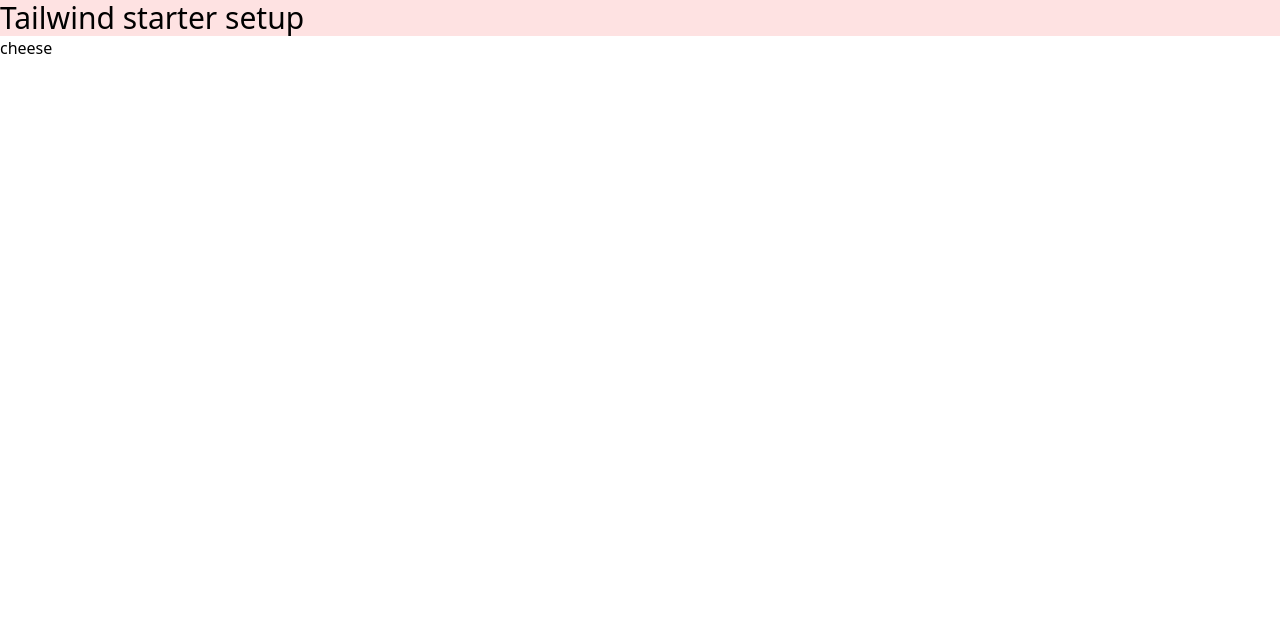
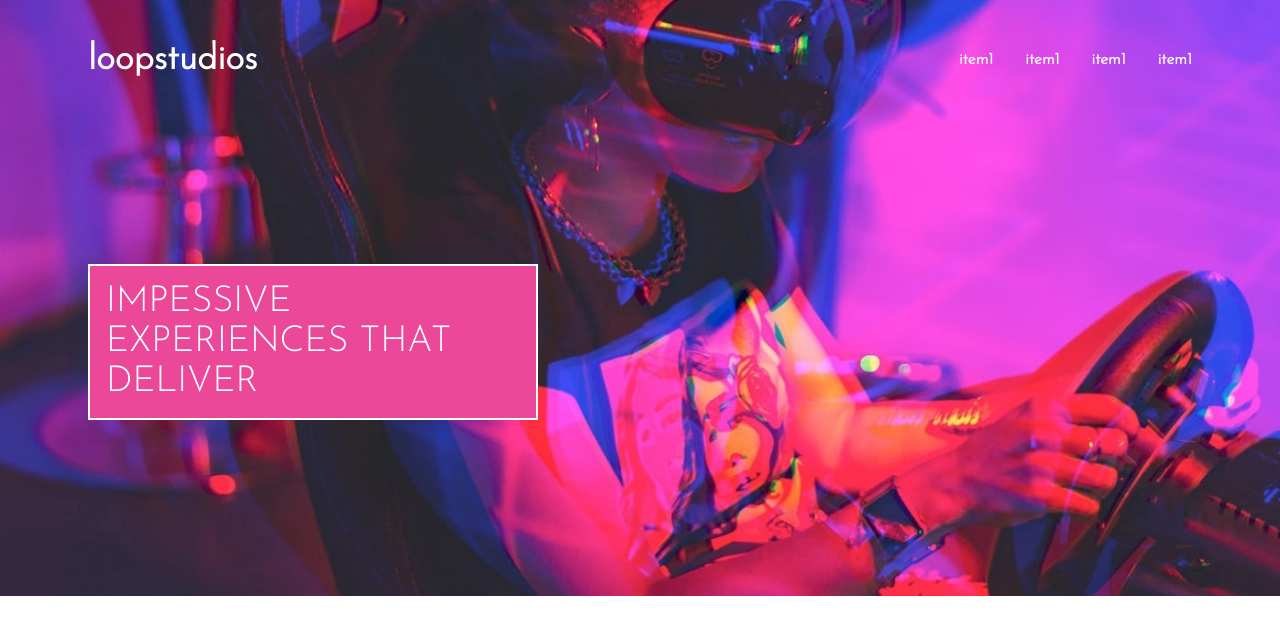
Before and after one commit to AJenkinsSolutions/tailwind-loopstudios-ui, a website: page index.html in a window 1280 px wide. Drawn offline with Linux system fonts and the light colour scheme.

Commit message:
impl: Hero section

```diff
--- a/index.html
+++ b/index.html
@@ -5,14 +5,79 @@
     <meta charset="UTF-8">
     <meta http-equiv="X-UA-Compatible" content="IE=edge">
     <meta name="viewport" content="width=device-width, initial-scale=1.0">
+
+    <link rel="preconnect" href="https://fonts.googleapis.com" />
+    <link rel="preconnect" href="https://fonts.gstatic.com" crossorigin />
+    <link
+      href="https://fonts.googleapis.com/css2?family=Alata&family=Josefin+Sans:wght@300&display=swap"
+      rel="stylesheet"
+    />
+    <link rel="stylesheet" href="css/style.css">
     <title>My LoopStudios</title>
-    <link rel="stylesheet" href="css/style.css">
-    <link href="./output.css" rel="stylesheet">
 
 </head>
 <body>
-    <h1 class="text-3xl bg-red-100">Tailwind starter setup</h1>
+    <!-- hero section -->
+    <section class="" id="hero">
+        <!-- section container  -->
+        <div class="flex flex-col items-center justify-center px-6 pt-8 md:max-w-6xl md:mx-auto md:justify-start md:items-start md:px-6 md:pt-8">
+            <!-- section content -->
 
-    <div class="bg-red-500">cheese</div>
+            <!-- Menu -->
+            <div class="flex items-center justify-between w-full text-white md:w-full md:justify-between">
+
+                <!-- menu title -->
+                <div class="my-2 text-4xl font-bold"> loopstudios</div>
+
+                <!-- menu items container -->
+                <div class="hidden font-bold md:flex group md:space-x-8 md:justify-center md:items-center">
+
+                    <div class="group/item">
+                        <a href="" class="">item1 </a>
+                        <div class="mx-2 group-hover/item:border"></div>
+                    </div>
+                    <div class="group/item">
+                        <a href="" class="">item1 </a>
+                        <div class="mx-2 group-hover/item:border"></div>
+                    </div>
+                    <div class="group/item">
+                        <a href="" class="">item1 </a>
+                        <div class="mx-2 group-hover/item:border"></div>
+                    </div>
+                    <div class="group/item">
+                        <a href="" class="">item1 </a>
+                        <div class="mx-2 group-hover/item:border"></div>
+                    </div>
+                </div>
+                <!-- hambuger icon menu -->
+                <div class="md:hidden">
+
+                    <img src="images/icon-hamburger.svg" alt="">
+
+                </div>
+                <!-- Mobile menu -->
+
+
+            </div>
+            <!-- Title -->
+            <h1 class="text-4xl text-white p-4 bg-pink-500 border-2 border-white my-44 md:max-w-[450px]">IMPESSIVE EXPERIENCES THAT DELIVER </h1>
+
+
+        </div>
+
+    </section>
+    <!-- feature section -->
+    <section class="" id="features">
+
+    </section>
+    <!-- creations section -->
+    <section class="" id="creations">
+
+    </section>
+    <!-- footer -->
+    <footer id="footer">
+
+    </footer>
+
 </body>
 </html>
```
